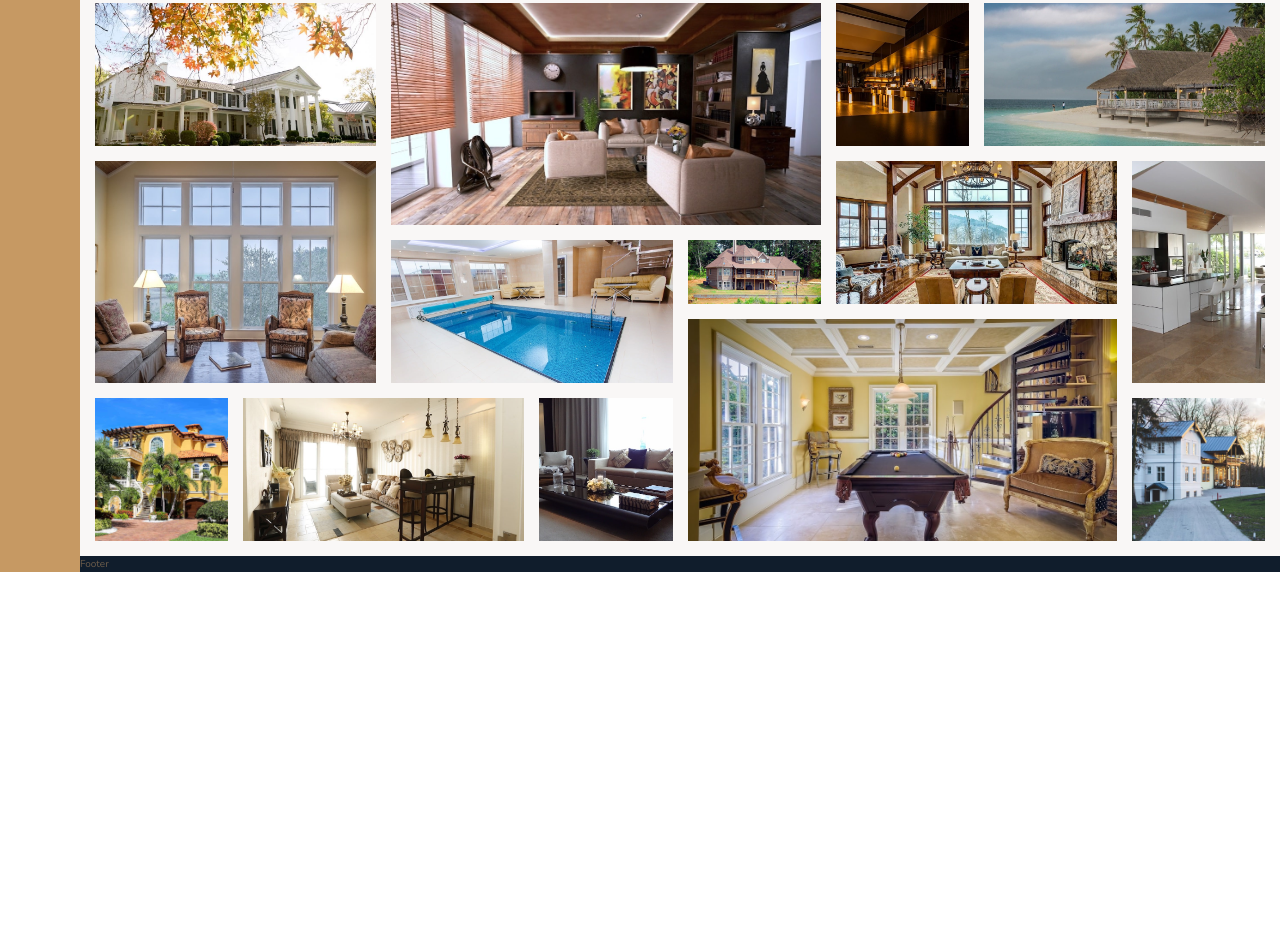
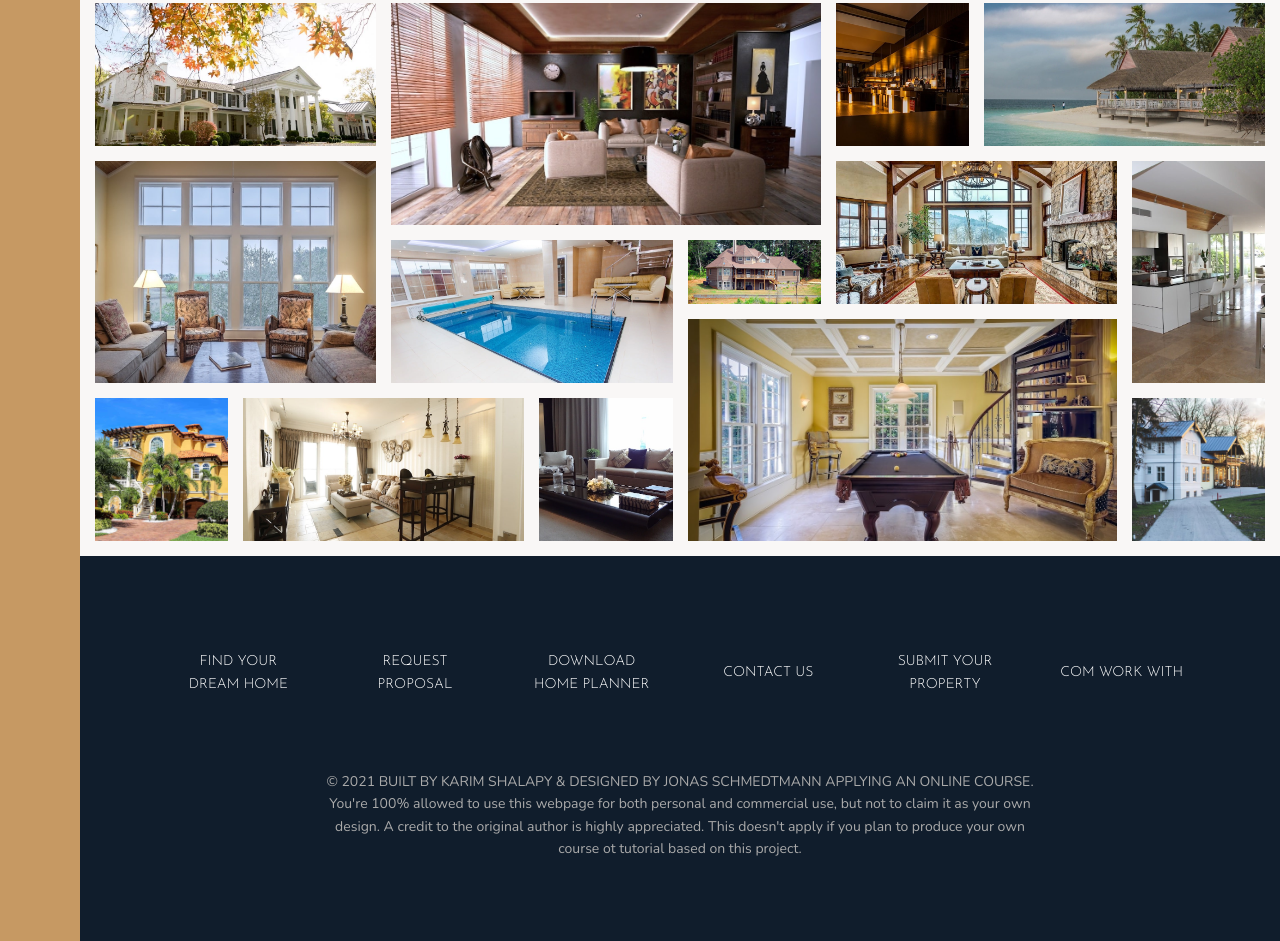
Before and after one commit to karimshalapy/nexter, a website: page index.html in a window 1280 px wide. Shown: the part 3064-4005 px from the top of the page. Before the commit the page ends 3636 px from the top, so only its background shows below. Drawn offline with nearby package versions, Linux system fonts and the light colour scheme.

Commit message:
add footer markup and styling

```diff
--- a/index.html
+++ b/index.html
@@ -364,7 +364,27 @@
 
 
     <!--Footer section start-->
-    <footer class="footer">Footer</footer>
+    <footer class="footer">
+        <nav class="nav">
+            <ul class="nav__list">
+                <li class="nav__list-item"><a href="#" class="nav__link">Find your dream home</a></li>
+                <li class="nav__list-item"><a href="#" class="nav__link">Request proposal</a></li>
+                <li class="nav__list-item"><a href="#" class="nav__link">Download home planner</a></li>
+                <li class="nav__list-item"><a href="#" class="nav__link">Contact us</a></li>
+                <li class="nav__list-item"><a href="#" class="nav__link">Submit your property</a></li>
+                <li class="nav__list-item"><a href="#" class="nav__link">Com work with</a></li>
+            </ul>
+        </nav>
+        <p class="copyright">
+            &copy; 2021 BUILT BY <a href="https://github.com/karimshalapy" target="_blank" rel="noreferrer">KARIM
+                SHALAPY</a> &
+            DESIGNED
+            BY <a href="#">JONAS SCHMEDTMANN</a> APPLYING AN ONLINE COURSE. You're 100% allowed to use this webpage for
+            both personal
+            and commercial use, but not to claim it as your own design. A credit to the original author is highly
+            appreciated. This doesn't apply if you plan to produce your own course ot tutorial based on this project.
+        </p>
+    </footer>
     <!--Footer section end-->
 
 
--- a/sass/_footer.scss
+++ b/sass/_footer.scss
@@ -1,4 +1,53 @@
 .footer {
     background-color: $color-secondary;
     grid-column: full_bleed-start/full_bleed-end;
+    padding: 8rem;
 }
+
+.nav {
+
+    &__list{
+        display: grid;
+        grid-template-columns:  repeat(auto-fit, minmax(15rem, 1fr));
+        grid-gap: 2rem;
+        align-items: center;
+        &-item{
+            text-align: center;
+            color: $color-white;
+            font-size: 1.4rem;
+            font-family: $font-display;
+            text-transform: uppercase;
+        }
+    }
+    &__link {
+        &:link,
+        &:visited {
+            display: block;
+            width: 100%;
+            padding: 1.5rem;
+            transition: $transition;
+        }
+        &:hover,
+        &:focus,
+        &:active {
+            background-color: rgba($color-white, .05);
+            transform: translateY(-.3rem);
+        }
+    }
+}
+
+.copyright {
+    font-size: 1.4rem;
+    color: $color-grey-light-2;
+    text-align: center;
+    width: 70%;
+    margin: 6rem auto 0;
+    & a {
+        transition: $transition;
+        &:hover, &:focus, &:active {
+            background-color: rgba($color-white, .05);
+            transform: translateY(-.3rem);
+            color: $color-white;
+        }
+    }
+}
```
Also changed, not shown: css/main.css.
